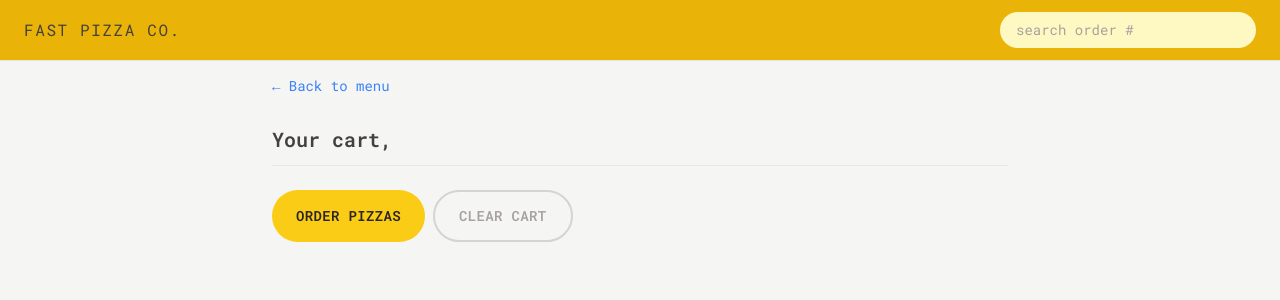
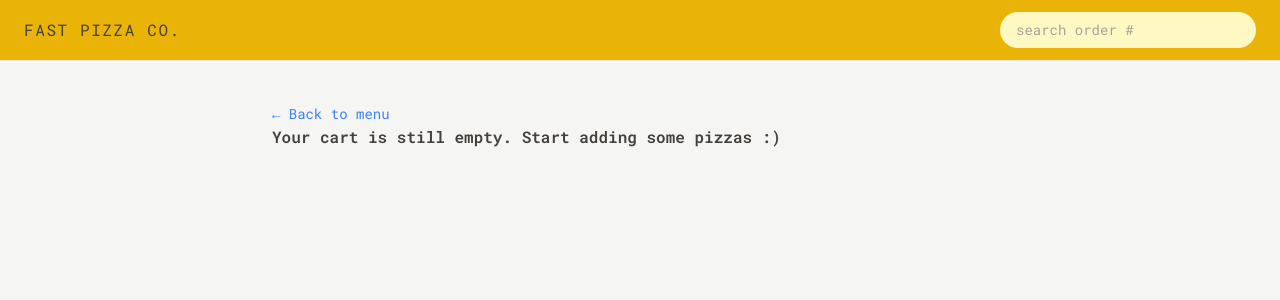
Before and after one commit to sadeq1375/fast-pizza-react-app, a React (Vite) app: page /cart in a window 1280 px wide. Shown: the top 300 px of the page. Built offline with nearby package versions, Linux system fonts and the light colour scheme.

Commit message:
cart-section
fixing bug and cart section

```diff
--- a/src/features/cart/Cart.jsx
+++ b/src/features/cart/Cart.jsx
@@ -1,15 +1,16 @@
 import LinkButton from "../../ui/LinkButton";
 import Button from "../../ui/Button";
 import CartItem from "./CartItem";
-import { useSelector } from "react-redux";
-import { getCart, getUsername } from "./cartSlice";
+import { useDispatch, useSelector } from "react-redux";
+import { clearCart, getCart, getUsername } from "./cartSlice";
+import EmptyCart from "./EmptyCart"
 
 function Cart() {
 
   const cart = useSelector(getCart);
-  console.log(cart.totalPrise);
   const username = useSelector(getUsername);
-
+  const dispatch=useDispatch()
+if(!cart.length) return <EmptyCart/>
   return (
     <div className=" px-4 py-3">
       <LinkButton to="/menu">&larr; Back to menu</LinkButton>
@@ -24,7 +25,7 @@ function Cart() {
         <Button to="/order/new" type="primary">
           Order pizzas
         </Button>
-        <Button type="secondary">Clear cart</Button>
+        <Button type="secondary" onClick={()=>dispatch(clearCart())}>Clear cart</Button>
       </div>
     </div>
   );
--- a/src/features/cart/EmptyCart.jsx
+++ b/src/features/cart/EmptyCart.jsx
@@ -1,11 +1,11 @@
-import { Link } from 'react-router-dom';
+import LinkButton from '../../ui/LinkButton';
 
 function EmptyCart() {
   return (
-    <div>
-      <Link to="/menu">&larr; Back to menu</Link>
+    <div className='px-4 py-3 mt-7'>
+      <LinkButton to="/menu">&larr; Back to menu</LinkButton>
 
-      <p>Your cart is still empty. Start adding some pizzas :)</p>
+      <p className='font-semibold'>Your cart is still empty. Start adding some pizzas :)</p>
     </div>
   );
 }
--- a/src/features/cart/cartSlice.js
+++ b/src/features/cart/cartSlice.js
@@ -17,14 +17,14 @@ const cartSlice = createSlice({
         (item) => item.pizzaId === action.payload.pizzaId,
       );
       item.quantity++;
-      item.totalPrise = item.quantity * item.unitPrise;
+      item.totalPrice = item.quantity * item.unitPrice;
     },
     decreaseItemQuantity(state, action) {
       const item = state.cart.find(
         (item) => item.pizzaId === action.payload.pizzaId,
       );
       item.quantity--;
-      item.totalPrise = item.quantity * item.unitPrise;
+      item.totalPrice = item.quantity * item.unitPrice;
     },
     clearCart(state) {
       state.cart = [];
@@ -45,4 +45,4 @@ export const getTotalCartQuantity = (state) =>
   state.cart.cart.reduce((sum, item) => sum + item.quantity, 0);
 
 export const getTotalCartPrice = (state) =>
-  state.cart.cart.reduce((sum, item) => sum + item.unitPrice, 0);
+  state.cart.cart.reduce((sum, item) => sum + item.totalPrice, 0);
--- a/src/features/menu/MenuItem.jsx
+++ b/src/features/menu/MenuItem.jsx
@@ -12,7 +12,7 @@ function MenuItem({ pizza }) {
       name,
       quantity: 1,
       unitPrice,
-      totalPrise: unitPrice * 1,
+      totalPrice: unitPrice * 1,
     };
     dispatch(addItem(newItem));
   }
```
